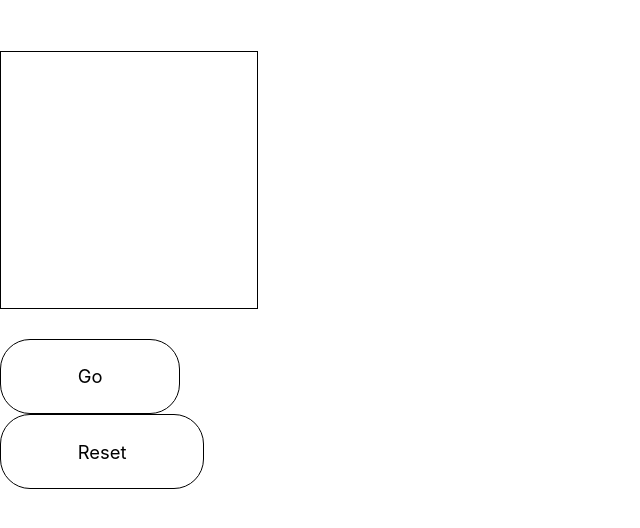
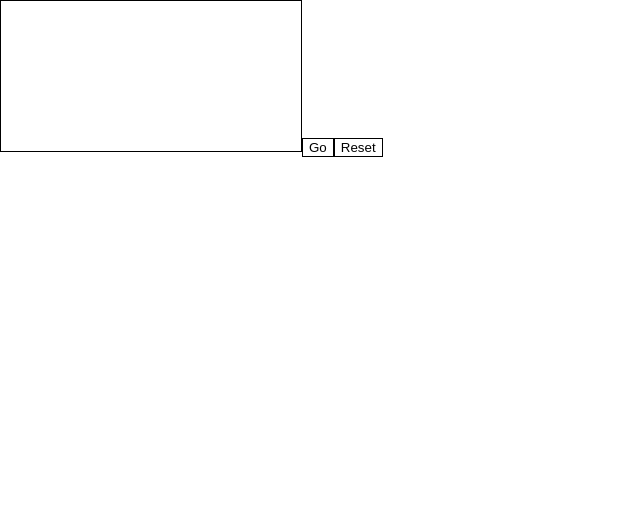
Before and after one commit to chsunwoo1002/jupyter-notebooks-ML, a React (Create React App) app: page / in a window 1280 px wide. Shown: the top 528 px of the page, without its empty margins (0-640 px from the left). Built offline with nearby package versions, Linux system fonts and the light colour scheme.

Commit message:
add functionality to reset button

```diff
--- a/src/UI/Button.css
+++ b/src/UI/Button.css
@@ -1,10 +1,5 @@
 .button {
-  font: inherit;
   border: 1px solid #000000;
   background: #ffffff;
   color: rgb(0, 0, 0);
-  padding: 10% 30%;
-  cursor: pointer;
-  font-size: 1.15rem;
-  border-radius: 30px;
 }
--- a/src/UI/Button.js
+++ b/src/UI/Button.js
@@ -3,7 +3,11 @@ import React from "react";
 import "./Button.css";
 
 const Button = (props) => {
-  return <button className="button">{props.children}</button>;
+  return (
+    <button className="button" {...props}>
+      {props.children}
+    </button>
+  );
 };
 
 export default Button;
--- a/src/components/Sidebar/InputCanvas.js
+++ b/src/components/Sidebar/InputCanvas.js
@@ -101,6 +101,8 @@ const InputCanvas = (props) => {
       context.stroke();
     }
   };
+
+  props.currentDrawing(canvasRef.current);
   return <canvas className="input" ref={canvasRef}></canvas>;
 };
 
--- a/src/components/Sidebar/SidebarContainer.css
+++ b/src/components/Sidebar/SidebarContainer.css
@@ -1,4 +1,4 @@
 .sidebar {
-  width: 20%;
+  width: 30%;
   height: 100%;
 }
--- a/src/components/Sidebar/SidebarContainer.js
+++ b/src/components/Sidebar/SidebarContainer.js
@@ -1,15 +1,29 @@
-import React from "react";
+import React, { useState } from "react";
 import Button from "../../UI/Button";
 import InputCanvas from "./InputCanvas";
 
 import "./SidebarContainer.css";
 
 const SidebarContainer = (props) => {
+  const [drawing, setDrawing] = useState("");
+
+  const getCanvas = (canvas) => {
+    setDrawing(canvas);
+  };
+
+  const clearDrawing = (props) => {
+    if (!drawing) {
+      return;
+    }
+    const ctx = drawing.getContext("2d");
+    ctx.clearRect(0, 0, drawing.width, drawing.height);
+  };
+
   return (
     <div className="sidebar">
-      <InputCanvas />
+      <InputCanvas currentDrawing={getCanvas} />
       <Button>Go</Button>
-      <Button>Reset</Button>
+      <Button onClick={clearDrawing}>Reset</Button>
     </div>
   );
 };
--- a/src/helpers/Canvas.css
+++ b/src/helpers/Canvas.css
@@ -1,7 +1,3 @@
 .input {
-  margin-top: 20%;
-  margin-bottom: 10%;
-  width: 20vw;
-  height: 20vw;
   border: 1px solid #000000;
 }
```
Also changed, not shown: src/logo.svg (deleted), 1 other file (tests, documents, lock files or other folders).
